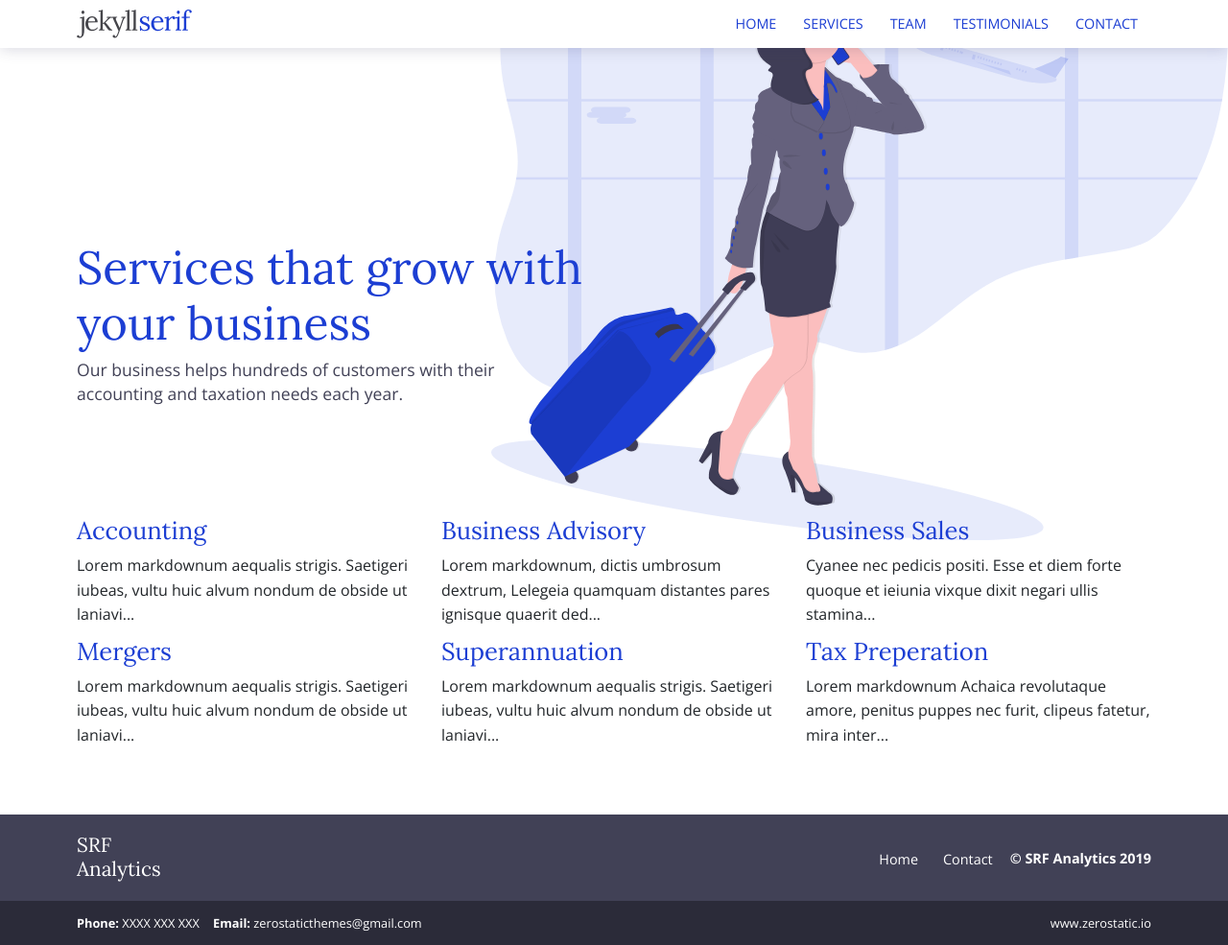
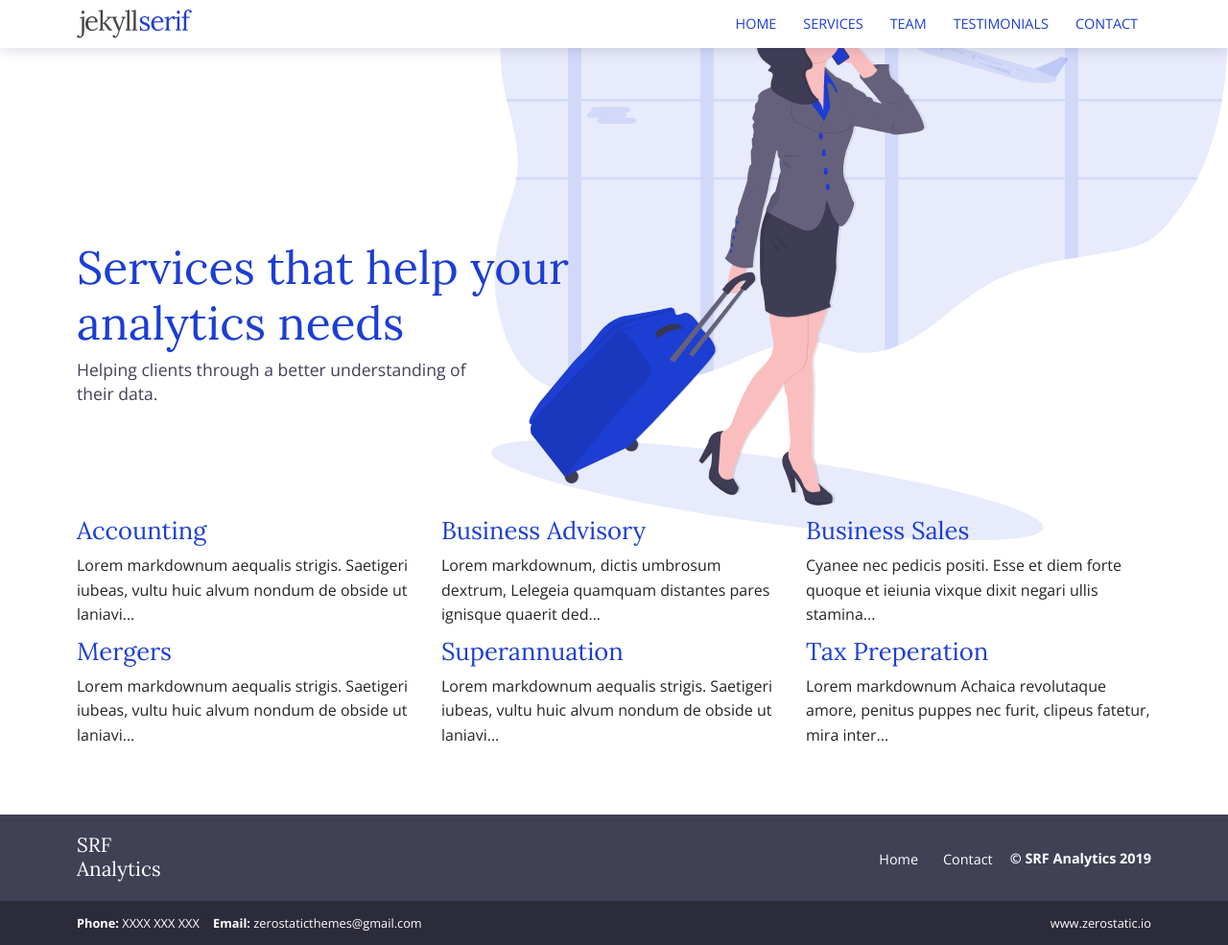
Before and after one commit to SRFAnalytics/srfanalytics.github.io, a Jekyll site: the page built from services.html, in a window 1280 px wide. Shown: the whole page at 96% size. Built offline with Jekyll 4.4.1, drawn with Linux system fonts in a browser that asks for light colours.

Commit message:
Update services.html

```diff
--- a/services.html
+++ b/services.html
@@ -8,10 +8,9 @@ bodyClass: page-services-list
   <div class="container">
     <div class="row">
       <div class="col-12">
-        <h1>Services that grow with your business</h1>
+        <h1>Services that help your analytics needs</h1>
         <p>
-          Our business helps hundreds of customers with their accounting and
-          taxation needs each year.
+          Helping clients through a better understanding of their data.
         </p>
       </div>
     </div>
```
